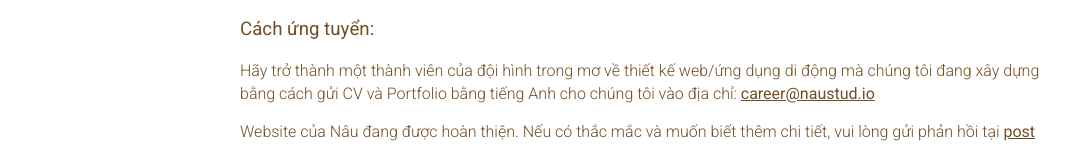
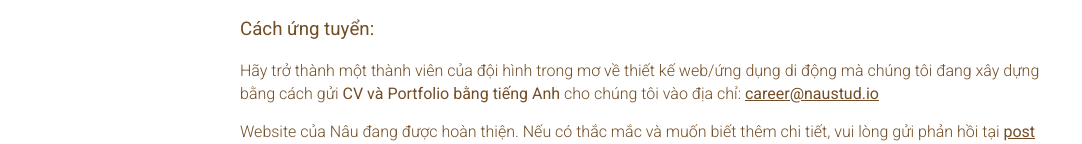
Before and after one commit to naustudio/static-pages, a plain HTML site: page careers/front-end-web-developer-jan-2014.html in a window 1280 px wide. Shown: the part 1242-1386 px from the top of the page, without its empty margins (0-1082 px from the left). Drawn offline with Linux system fonts and the light colour scheme.

Commit message:
Make an important text bolder

```diff
--- a/careers/front-end-web-developer-jan-2014.html
+++ b/careers/front-end-web-developer-jan-2014.html
@@ -94,7 +94,7 @@
 				</ul>
 
 				<h3 id="how-to-apply">Cách ứng tuyển:</h3>
-				<p>Hãy trở thành một thành viên của đội hình trong mơ về thiết kế web/ứng dụng di động mà chúng tôi đang xây dựng bằng cách gửi CV và Portfolio bằng tiếng Anh cho chúng tôi vào địa chỉ: <a href="mailto:career@naustud.io">career@naustud.io</a></p>
+				<p>Hãy trở thành một thành viên của đội hình trong mơ về thiết kế web/ứng dụng di động mà chúng tôi đang xây dựng bằng cách gửi <strong>CV và Portfolio bằng tiếng Anh</strong> cho chúng tôi vào địa chỉ: <a href="mailto:career@naustud.io">career@naustud.io</a></p>
 				<p>Website của Nâu đang được hoàn thiện. Nếu có thắc mắc và muốn biết thêm chi tiết, vui lòng gửi phản hồi tại <a href="https://plus.google.com/107082377588139686281/posts/Xws2YXk2vFP" target="_blank">post đăng tuyển trên Google Plus</a> của chúng tôi.</p>
 			</article>
 
```
